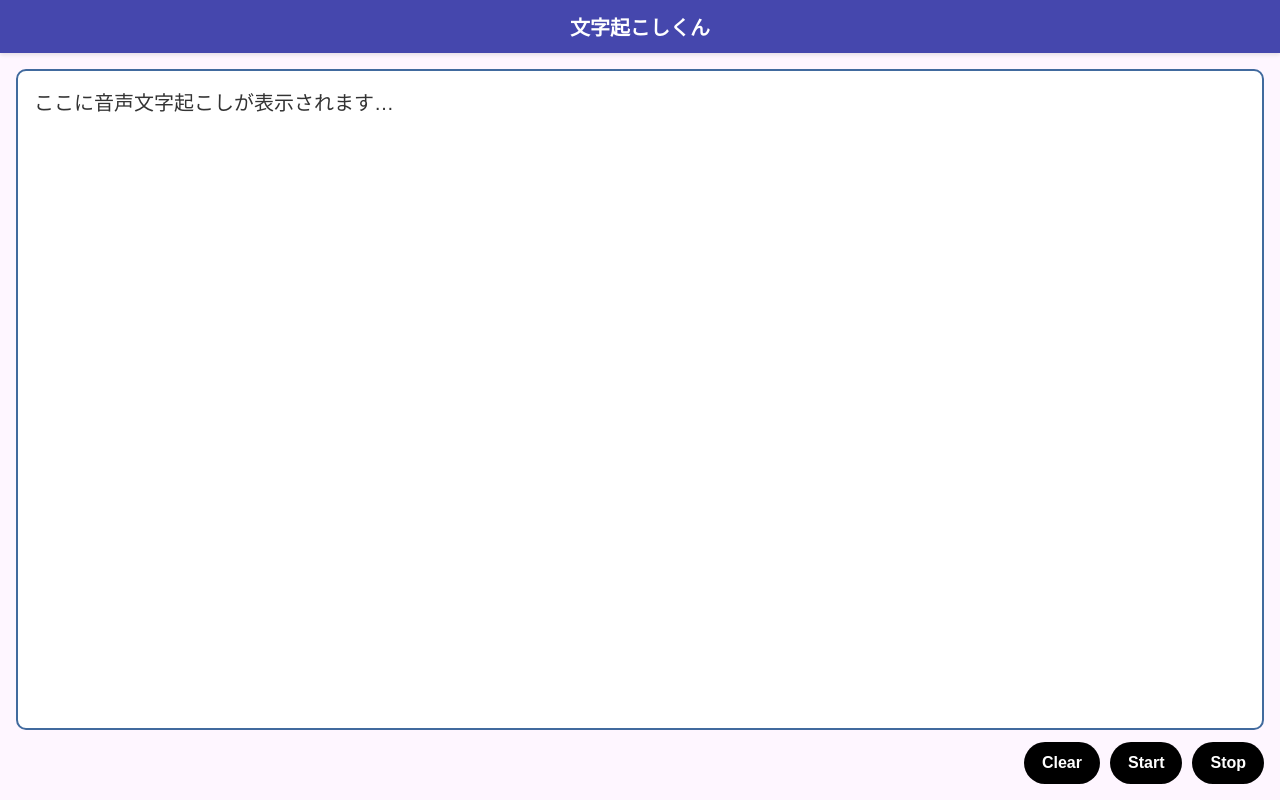
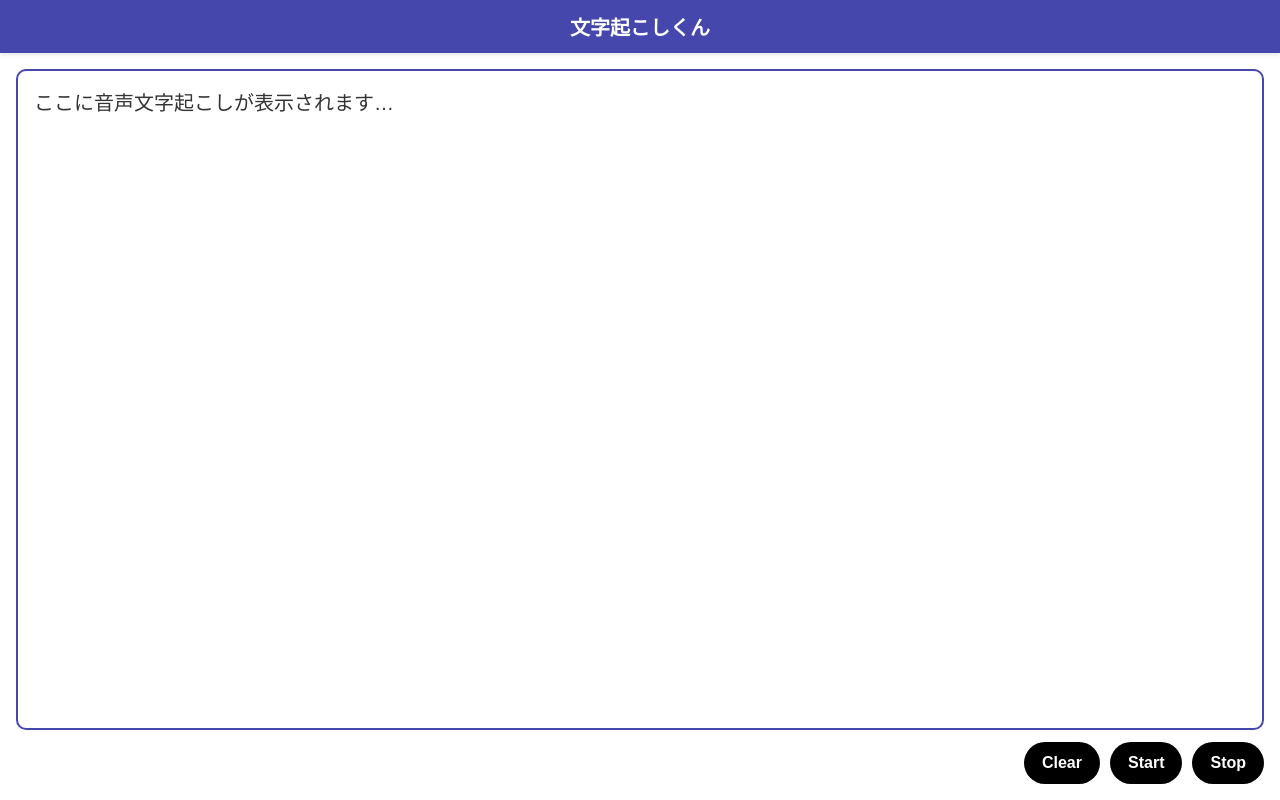
Before and after one commit to kanoukoma/ojiokosi, a plain HTML site: page index.html in a window 1280 px wide. Drawn offline with Linux system fonts and the light colour scheme.

Commit message:
css変更

```diff
--- a/style.css
+++ b/style.css
@@ -1,7 +1,7 @@
 body {
       margin: 0;
       font-family: "Arial", sans-serif;
-      background: #fef6ff;
+      background: #ffffff;
       display: flex;
       flex-direction: column;
       height: 100vh;
@@ -28,7 +28,7 @@ body {
       line-height: 1.6;
       color: #333;
       overflow-y: auto;
-      border: 2px solid #416a9e;
+      border: 2px solid #4547ad;
     }
 
     #controls {
```
